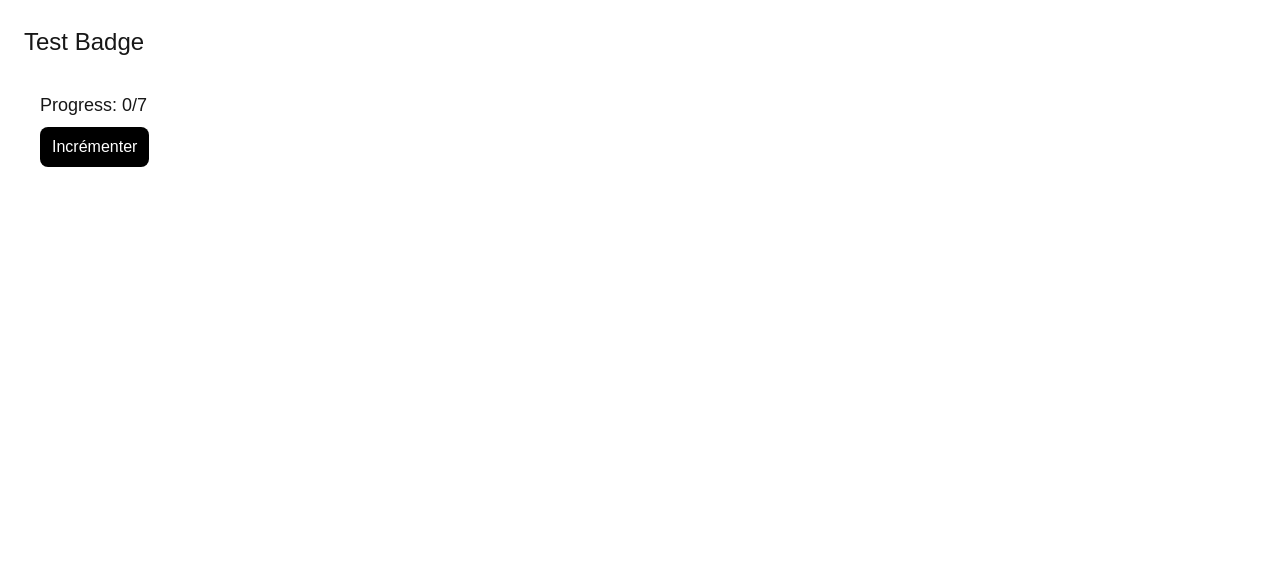
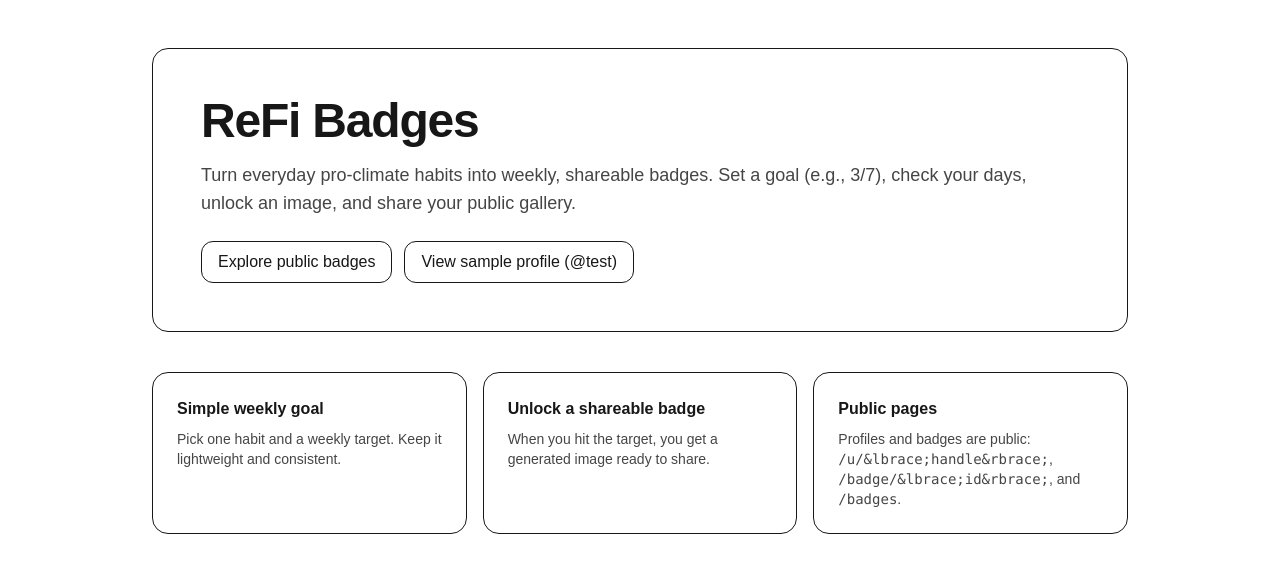
Before and after one commit to MoGlobekiffers/refi-badges, a Next.js app: page / in a window 1280 px wide. Shown: the top 572 px of the page. Built offline with nearby package versions, Linux system fonts and the light colour scheme.

Commit message:
fix(home): restore proper landing page with links to /badges and sample profile

```diff
--- /dev/null
+++ b/app/page.jsx
@@ -0,0 +1,58 @@
+export const metadata = {
+  title: "ReFi Badges — Share your weekly climate habits",
+  description:
+    "Set a weekly goal, check off your days, unlock a shareable badge, and publish it to your public gallery.",
+  openGraph: {
+    title: "ReFi Badges — Share your weekly climate habits",
+    description:
+      "Set a weekly goal, check off your days, unlock a shareable badge, and publish it to your public gallery.",
+    images: [{ url: "/api/og/badge?gallery=1" }],
+  },
+  twitter: { card: "summary_large_image" },
+};
+
+export default function Home() {
+  return (
+    <main className="max-w-5xl mx-auto px-6 py-12">
+      <section className="rounded-2xl border p-8 md:p-12 mb-10 bg-white/60">
+        <h1 className="text-4xl md:text-5xl font-bold tracking-tight">
+          ReFi Badges
+        </h1>
+        <p className="mt-4 text-lg opacity-80">
+          Turn everyday pro-climate habits into weekly, shareable badges.
+          Set a goal (e.g., 3/7), check your days, unlock an image, and share your public gallery.
+        </p>
+        <div className="mt-6 flex flex-wrap gap-3">
+          <a href="/badges" className="px-4 py-2 rounded-xl border font-medium hover:bg-black/5">
+            Explore public badges
+          </a>
+          <a href="/u/test" className="px-4 py-2 rounded-xl border font-medium hover:bg-black/5">
+            View sample profile (@test)
+          </a>
+        </div>
+      </section>
+
+      <section className="grid md:grid-cols-3 gap-4">
+        <div className="rounded-2xl border p-6">
+          <h3 className="font-semibold mb-2">Simple weekly goal</h3>
+          <p className="opacity-80 text-sm">
+            Pick one habit and a weekly target. Keep it lightweight and consistent.
+          </p>
+        </div>
+        <div className="rounded-2xl border p-6">
+          <h3 className="font-semibold mb-2">Unlock a shareable badge</h3>
+          <p className="opacity-80 text-sm">
+            When you hit the target, you get a generated image ready to share.
+          </p>
+        </div>
+        <div className="rounded-2xl border p-6">
+          <h3 className="font-semibold mb-2">Public pages</h3>
+          <p className="opacity-80 text-sm">
+            Profiles and badges are public: <code>/u/&lbrace;handle&rbrace;</code>,{" "}
+            <code>/badge/&lbrace;id&rbrace;</code>, and <code>/badges</code>.
+          </p>
+        </div>
+      </section>
+    </main>
+  );
+}
```
Also changed, not shown: 1 other file (tests, documents, lock files or other folders).
